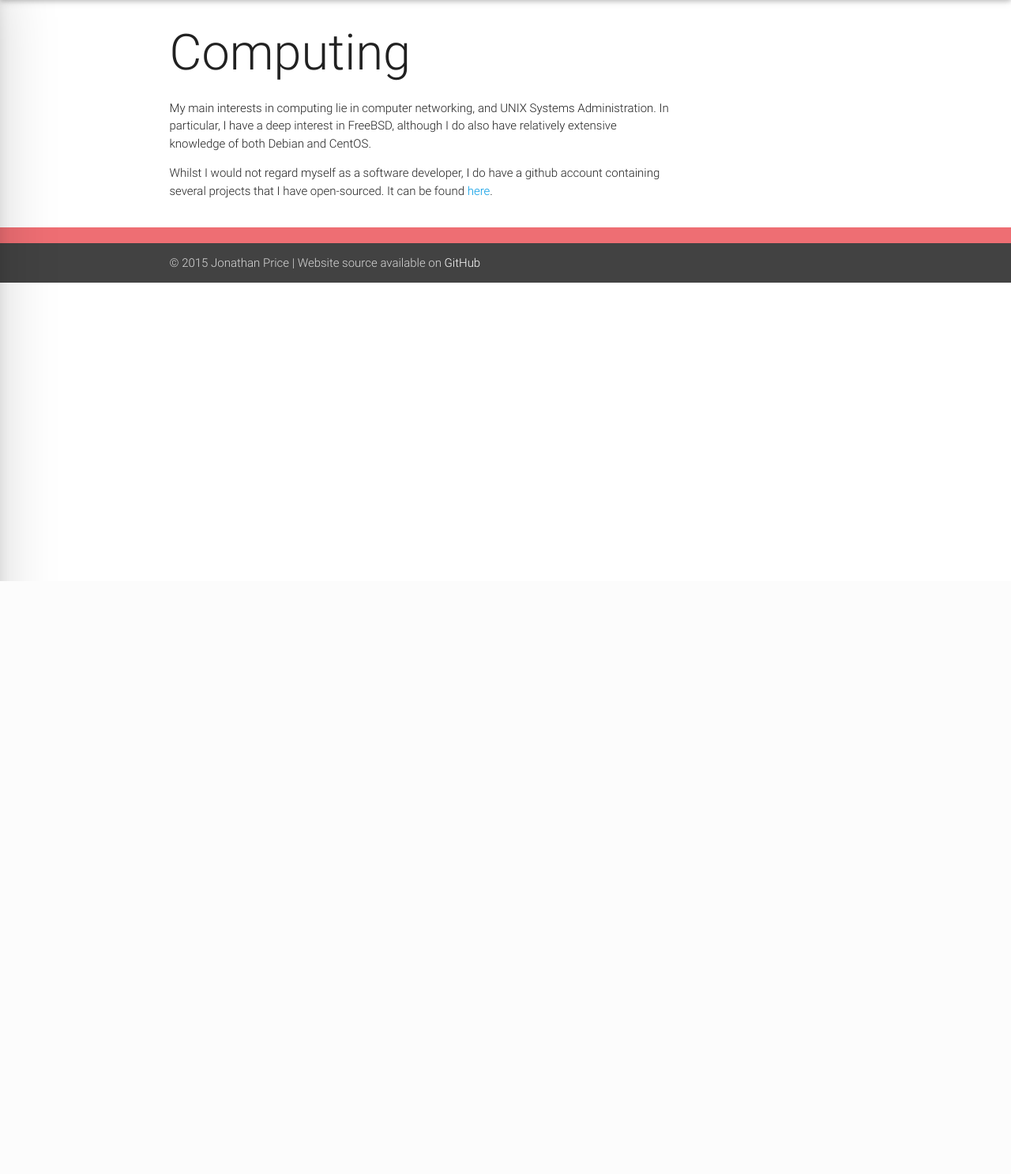
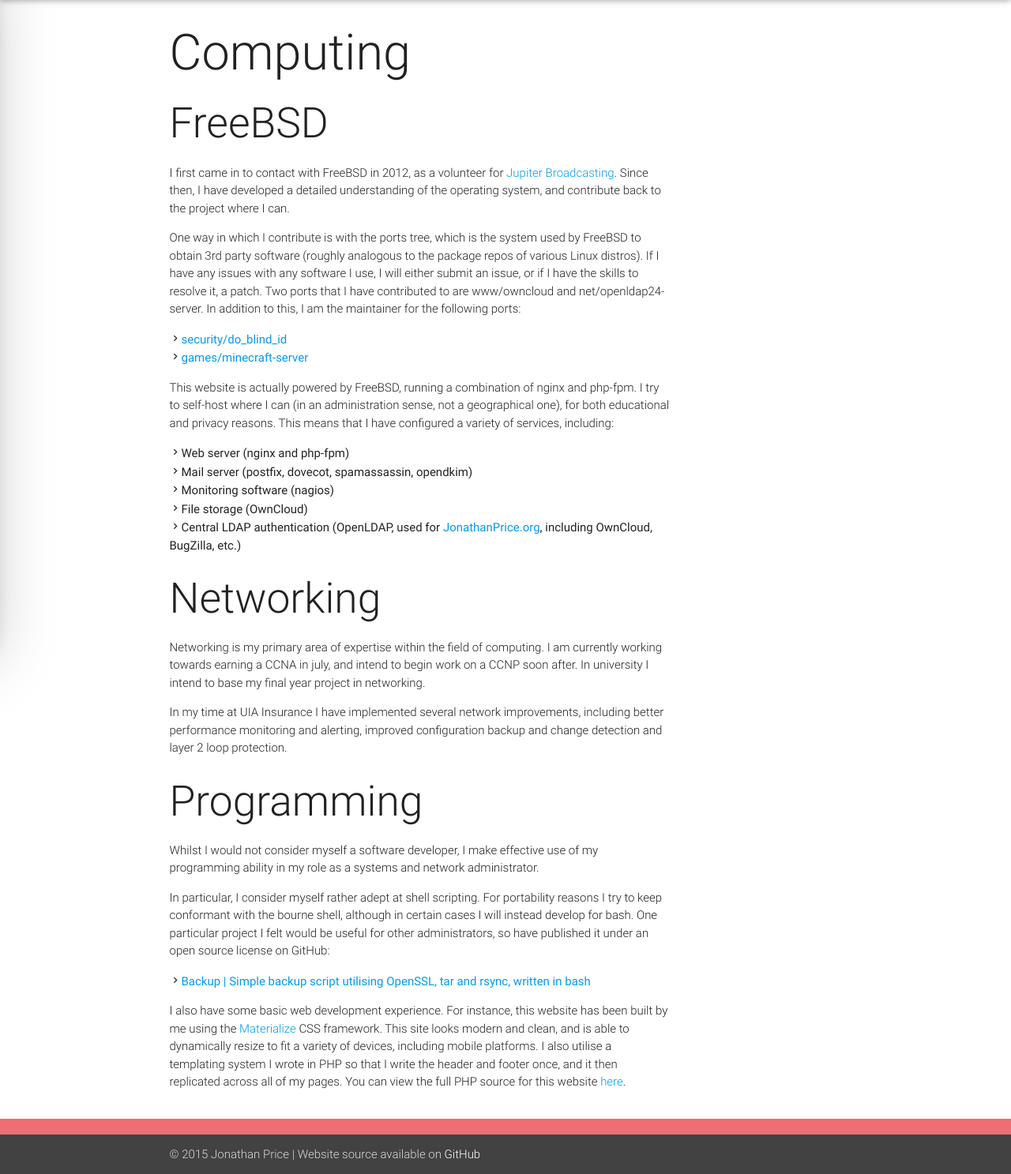
Before and after one commit to Pricetx/jonathanprice.uk, a PHP site: page /computing in a window 1280 px wide. Shown: the part 64-1551 px from the top of the page at 79% size. Before the commit the page ends 800 px from the top, so only its background shows below. Run offline with PHP 8.4, Linux system fonts and the light colour scheme; some libraries are stand-ins or nearby versions.

Commit message:
Added full content to Computing page

```diff
--- a/computing/index.php
+++ b/computing/index.php
@@ -6,15 +6,75 @@
 
             <div class="col s12 m8 l9">
               <h1 class="light grey-text text-darken-4 header">Computing</h1>
+              <h2 class="light grey-text text-darken-4 header">FreeBSD</h2>
               <p class="light grey-text text-darken-4">
-                My main interests in computing lie in computer networking, and UNIX Systems Administration.
-                In particular, I have a deep interest in FreeBSD, although I do also have relatively extensive
-                knowledge of both Debian and CentOS.
+                I first came in to contact with FreeBSD in 2012, as a volunteer for <a href="http://jupiterbroadcasting.com/">Jupiter Broadcasting</a>.
+                Since then, I have developed a detailed understanding of the operating system, and contribute
+                back to the project where I can.
               </p>
+
               <p class="light grey-text text-darken-4">
-                Whilst I would not regard myself as a software developer, I do have a github account containing
-                several projects that I have open-sourced. It can be found
-                <a href="https://github.com/pricetx/">here</a>.
+                One way in which I contribute is with the ports tree, which is the system
+                used by FreeBSD to obtain 3rd party software (roughly analogous to the package repos of various
+                Linux distros). If I have any issues with any software I use, I will either submit an issue, or
+                if I have the skills to resolve it, a patch. Two ports that I have contributed to are www/owncloud and net/openldap24-server.
+                In addition to this, I am the maintainer for the following ports:
+                <ul>
+                  <li><i class="mdi-navigation-chevron-right"></i><a href="http://svnweb.freebsd.org/ports/head/security/d0_blind_id/">security/do_blind_id</a></li>
+                  <li><i class="mdi-navigation-chevron-right"></i><a href="http://svnweb.freebsd.org/ports/head/games/minecraft-server/">games/minecraft-server</a></li>
+                </ul>
+              </p>
+
+              <p class="light grey-text text-darken-4">
+                This website is actually powered by FreeBSD, running a combination of nginx and php-fpm. I try
+                to self-host where I can (in an administration sense, not a geographical one), for both
+                educational and privacy reasons. This means that I have configured a variety of services, including:
+                <ul>
+                  <li><i class="mdi-navigation-chevron-right"></i>Web server (nginx and php-fpm)</li>
+                  <li><i class="mdi-navigation-chevron-right"></i>Mail server (postfix, dovecot, spamassassin, opendkim)</li>
+                  <li><i class="mdi-navigation-chevron-right"></i>Monitoring software (nagios)</li>
+                  <li><i class="mdi-navigation-chevron-right"></i>File storage (OwnCloud)<li>
+                  <li><i class="mdi-navigation-chevron-right"></i>Central LDAP authentication (OpenLDAP, used for <a href="https://jonathanprice.org">JonathanPrice.org</a>, including OwnCloud, BugZilla, etc.)</li>
+                </ul>
+              </p>
+
+              <h2 class="light grey-text text-darken-4 header">Networking</h2>
+
+              <p class="light grey-text text-darken-4">
+                Networking is my primary area of expertise within the field of computing. I am currently working towards
+                earning a CCNA in july, and intend to begin work on a CCNP soon after. In university I intend to base my
+                final year project in networking.
+              </p>
+
+              <p class="light grey-text text-darken-4">
+                In my time at UIA Insurance I have implemented several network improvements,
+                including better performance monitoring and alerting, improved configuration backup and change detection and
+                layer 2 loop protection.
+              </p>
+
+              <h2 class="light grey-text text-darken-4 header">Programming</h2>
+
+              <p class="light grey-text text-darken-4">
+                Whilst I would not consider myself a software developer, I make effective use of my programming ability in my
+                role as a systems and network administrator.
+              </p>
+
+              <p class="light grey-text text-darken-4">
+                In particular, I consider myself rather adept at shell scripting. For portability reasons I try to keep conformant
+                with the bourne shell, although in certain cases I will instead develop for bash. One particular project I felt
+                would be useful for other administrators, so have published it under an open source license on GitHub:
+                <ul>
+                  <li><i class="mdi-navigation-chevron-right"></i><a href="https://github.com/pricetx/backup">Backup | Simple backup script utilising
+                    OpenSSL, tar and rsync, written in bash</a></li>
+                </ul>
+              </p>
+
+              <p class="light grey-text text-darken-4">
+                I also have some basic web development experience. For instance, this website has been built by me using the
+                <a href="http://materializecss.com/">Materialize</a> CSS framework. This site looks modern and clean, and is
+                able to dynamically resize to fit a variety of devices, including mobile platforms. I also utilise a templating
+                system I wrote in PHP so that I write the header and footer once, and it then replicated across all of my pages.
+                You can view the full PHP source for this website <a href="https://github.com/pricetx/jonathanprice.uk">here</a>.
               </p>
             </div>
 
```
